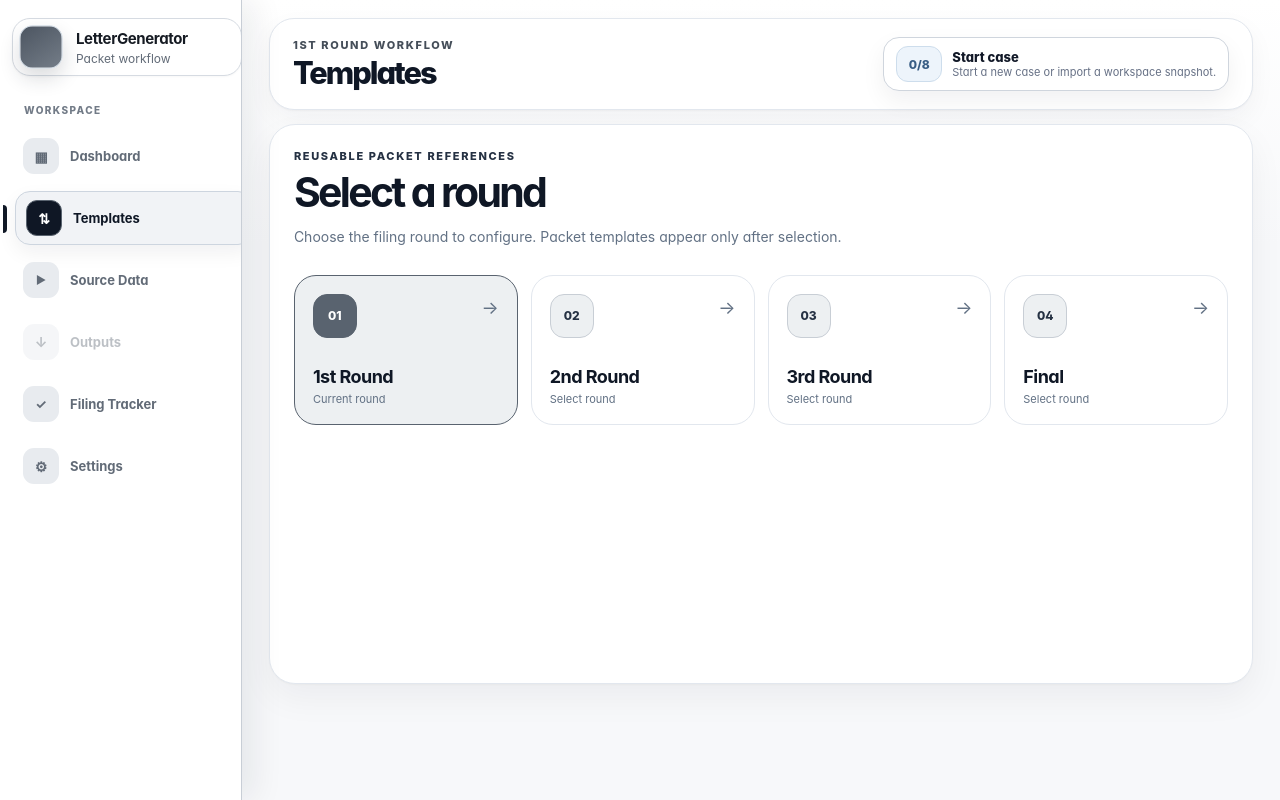
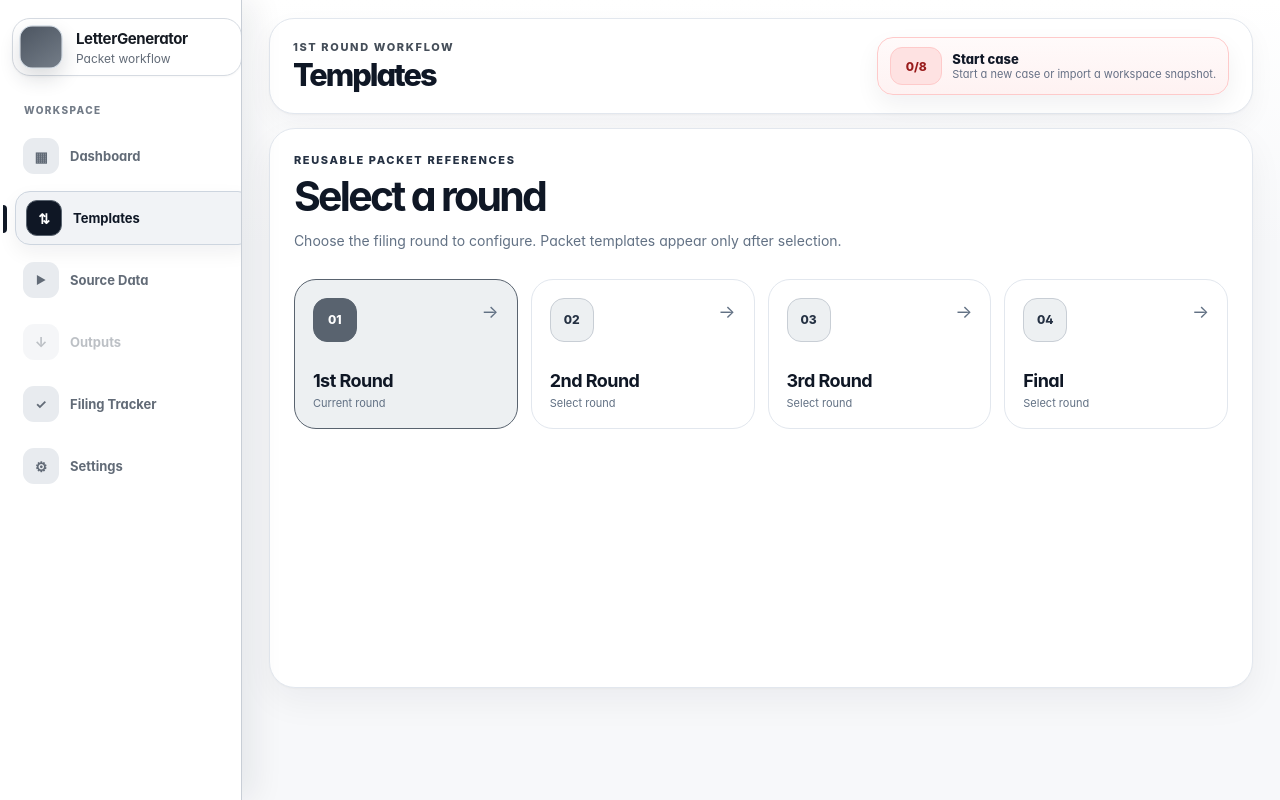
Before and after one commit to Arisu-art/LetterGenerator, a Next.js app: page / in a window 1280 px wide. Both pictures are taken after a click on the button "Templates". Built offline with nearby package versions, Linux system fonts and the light colour scheme.

Commit message:
Polish merged workflow header chip

```diff
--- a/app/evidence-layout-final-polish.css
+++ b/app/evidence-layout-final-polish.css
@@ -52,10 +52,14 @@
   max-height: 100% !important;
 }
 
+.header .workspace-operation-status {
+  display: none !important;
+}
+
 .header-next-action {
-  min-width: 260px !important;
-  max-width: 420px !important;
-  min-height: 54px !important;
+  min-width: 320px !important;
+  max-width: 520px !important;
+  min-height: 58px !important;
   padding: 8px 12px !important;
   display: flex !important;
   align-items: center !important;
@@ -66,9 +70,21 @@
   box-shadow: 0 10px 24px rgba(15, 23, 42, .06) !important;
 }
 
+.header-next-action.with-status.success,
+.header-next-action.complete {
+  border-color: #bbf7d0 !important;
+  background: linear-gradient(180deg, #f8fffb 0%, #ecfdf5 100%) !important;
+}
+
+.header-next-action.with-status.error,
+.header-next-action.blocked {
+  border-color: #fecaca !important;
+  background: linear-gradient(180deg, #fffafa 0%, #fef2f2 100%) !important;
+}
+
 .header-next-action > span {
-  width: 46px !important;
-  height: 36px !important;
+  width: 52px !important;
+  height: 38px !important;
   display: grid !important;
   place-items: center !important;
   border-radius: 12px !important;
@@ -76,12 +92,27 @@
   background: #edf4fb !important;
   border: 1px solid #cdddec !important;
   font-size: 12px !important;
-  font-weight: 760 !important;
+  font-weight: 800 !important;
   white-space: nowrap !important;
+}
+
+.header-next-action.complete > span,
+.header-next-action.with-status.success > span {
+  color: #166534 !important;
+  background: #dcfce7 !important;
+  border-color: #bbf7d0 !important;
+}
+
+.header-next-action.blocked > span,
+.header-next-action.with-status.error > span {
+  color: #991b1b !important;
+  background: #fee2e2 !important;
+  border-color: #fecaca !important;
 }
 
 .header-next-action > div {
   min-width: 0 !important;
+  flex: 1 !important;
 }
 
 .header-next-action strong,
@@ -95,7 +126,7 @@
 .header-next-action strong {
   color: #111827 !important;
   font-size: 13px !important;
-  font-weight: 760 !important;
+  font-weight: 800 !important;
 }
 
 .header-next-action small {
@@ -103,12 +134,23 @@
   font-size: 11px !important;
 }
 
+.header-next-action .header-chip-status {
+  margin-bottom: 2px !important;
+  color: #047857 !important;
+  font-size: 11px !important;
+  font-weight: 750 !important;
+}
+
+.header-next-action.with-status.error .header-chip-status {
+  color: #b91c1c !important;
+}
+
 @media (max-width: 720px) {
   .header-next-action {
     min-width: 0 !important;
     width: 100% !important;
   }
-  .header-next-action small {
+  .header-next-action small:not(.header-chip-status) {
     display: none !important;
   }
 }
```
